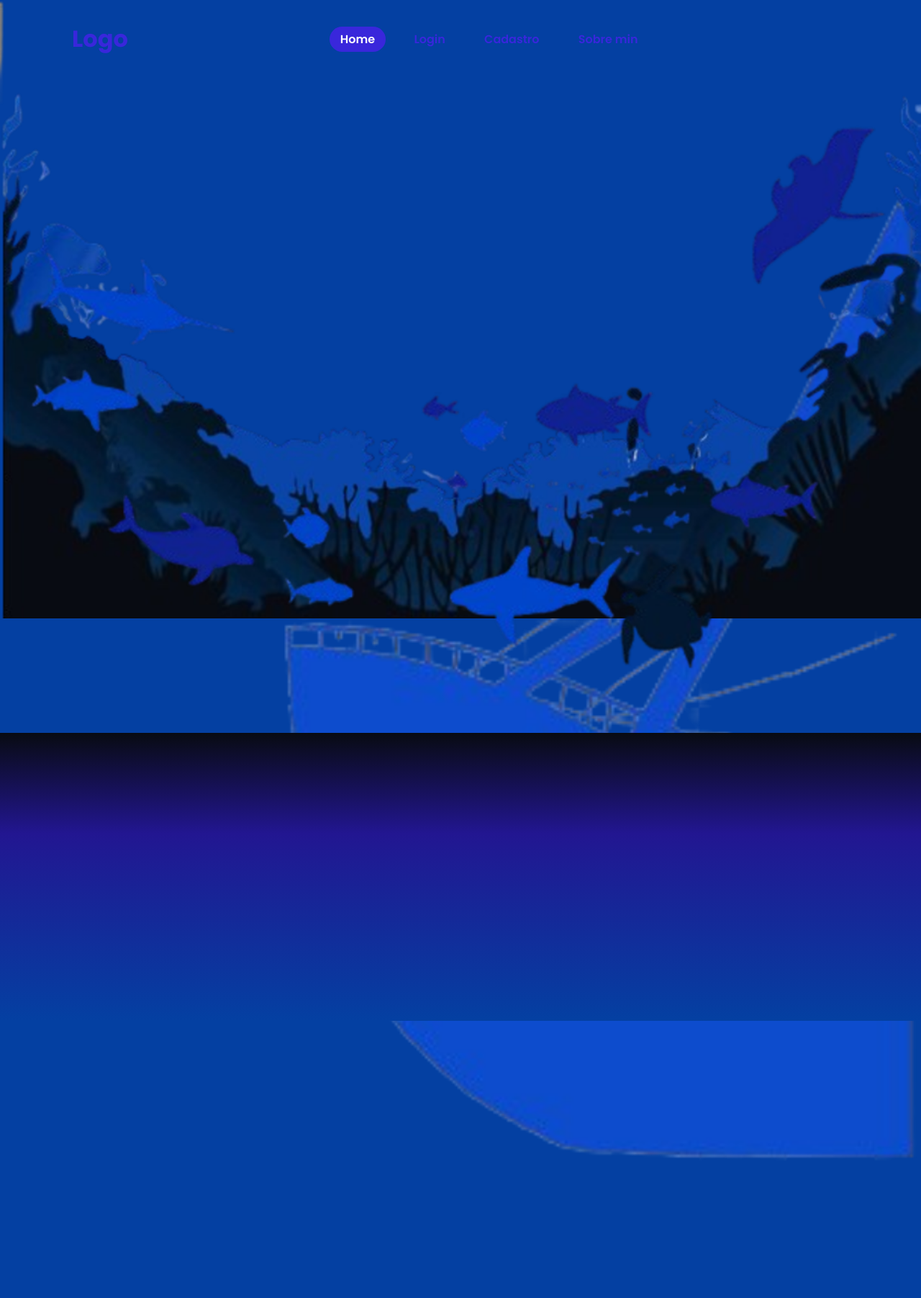
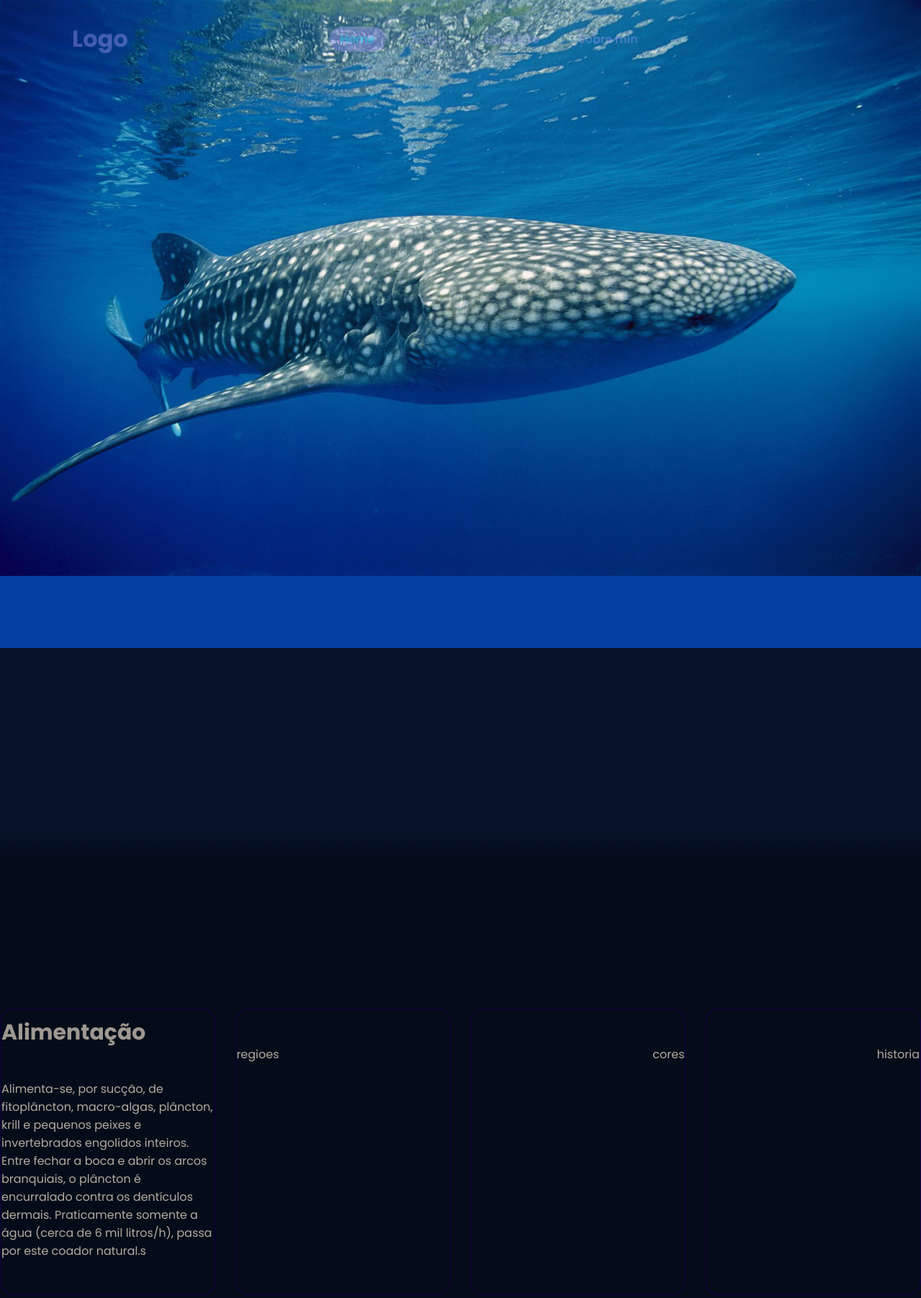
Before and after one commit to EnzoSutto/Shark-Whale, a plain HTML site: page HomePage.html in a window 1280 px wide. Shown: the top 1803 px of the page at 72% size. Drawn offline with Linux system fonts and the light colour scheme.

```diff
--- a/HomePage.html
+++ b/HomePage.html
@@ -22,15 +22,11 @@
 
   <section class="parallax" id="parallax">
     <div class="img">
-      <div class="titanic">
-        <img src="./IMG/HOMEPAGE/Navio.png" id="N_navio" alt="navio"/>
-      </div>
-        <img src="./IMG/HOMEPAGE/algas.png" id="A_alga" alt="algas"/>
-   <img src="./IMG/HOMEPAGE/Peixes.png" id="P_peixes" alt="peixes"/>
-</div>
+        <img src="./IMG/HOMEPAGE/Tubaraobaleiafudo.png" id="T_tubarao" alt="tubarao"/>
+
 
   </section>
-  <section class="degrade">
+  <section class="faixa1">
 
 
   </section>
@@ -62,3 +58,7 @@
       </div>
 
       </div>
+      <footer class="rodape">
+
+
+      </footer>
--- a/HomePagecss.css
+++ b/HomePagecss.css
@@ -27,12 +27,12 @@
 .logo {
   font-size: 2em;
   pointer-events: none;
-  color: #3927db;
+  color: #a99fff64;
  margin-right: 270px;
 }
 nav a{
     text-decoration: none;
-    color: #3927db;
+    color: #a99fff64;
     border-radius: 20px;
     padding: 6px 15px;
     margin: 0 10px;
@@ -40,13 +40,11 @@
   }
   nav a:hover,
   nav a.active{
-    background-color: #3927db;
-    color: #fff;
+    background-color: #a99fff64;
+    color: #00ddff7b;
   }
 
-  .titanic {
-    bottom: 4000px;
-  }
+
 
 
   .parallax{
@@ -66,25 +64,25 @@
   pointer-events: none;
 }
 
-.degrade{
-  top: 1018px;
+.faixa1 {
+  top: 900px;
   position: relative;
-  height: 400px;
-  color: black;
-  display: flex;
-  flex-direction: column;
-  background: linear-gradient(180deg, rgba(8,11,18,255) 0%, #221691 35%,rgba(4,64,162,255)100%);
+  height: 500px;
+  font-family: 'Times New Roman', Times, serif;
   z-index: 1;
+  background-color: #07112a;
+  background: rgb(7,17,42);
+background: linear-gradient(180deg, rgba(7,17,42,1) 50%, rgba(4,12,25,1) 60%);
 }
 
 .sectionCuriosidade{
-  top: 1500px;
+  top: 900px;
 position: relative;
 height: 500px;
 font-family: 'Times New Roman', Times, serif;
 z-index: 1;
-background-color: rgb(57, 62, 162);
-
+background-color: rgba(4,12,25,255);
+color: rgba(250, 235, 215, 0.715);
 }
 .cardsCuriosidades{
 width: 100%;
@@ -97,7 +95,7 @@
 
 
 .titulo{
-  color: #0b0331;
+  color: rgba(250, 235, 215, 0.632);
   display: flex;
 text-align: center;
 font-weight: bold;
@@ -220,3 +218,14 @@
 .Curiosidade4:hover~.card {
   left: 50px;
 }
+
+footer {
+background-color: rgba(4,12,25,255);
+width: 100%;
+height: 350px;
+padding: 40px;
+display: flex;
+top: 500;
+position: static;
+color: #cdcdc7;
+}
```
Also changed, not shown: Cadastro.css (+20 -14 lines), Cadastro.html (+6 -6 lines), IMG/Cadastro/fundocadastro.png (added), IMG/Cadastro/fundodisplay.png (added), IMG/Cadastro/fundomar2.png (added), IMG/HOMEPAGE/Tubaraobaleiafudo.png (added).
